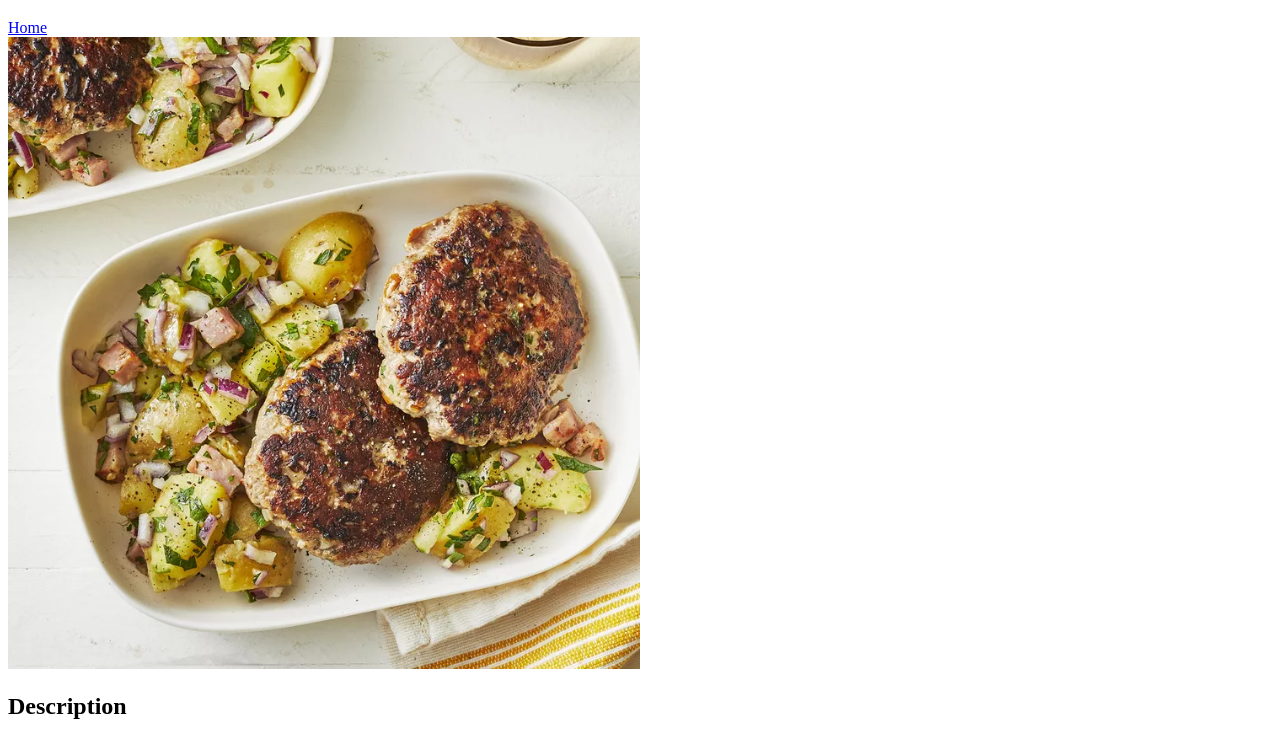
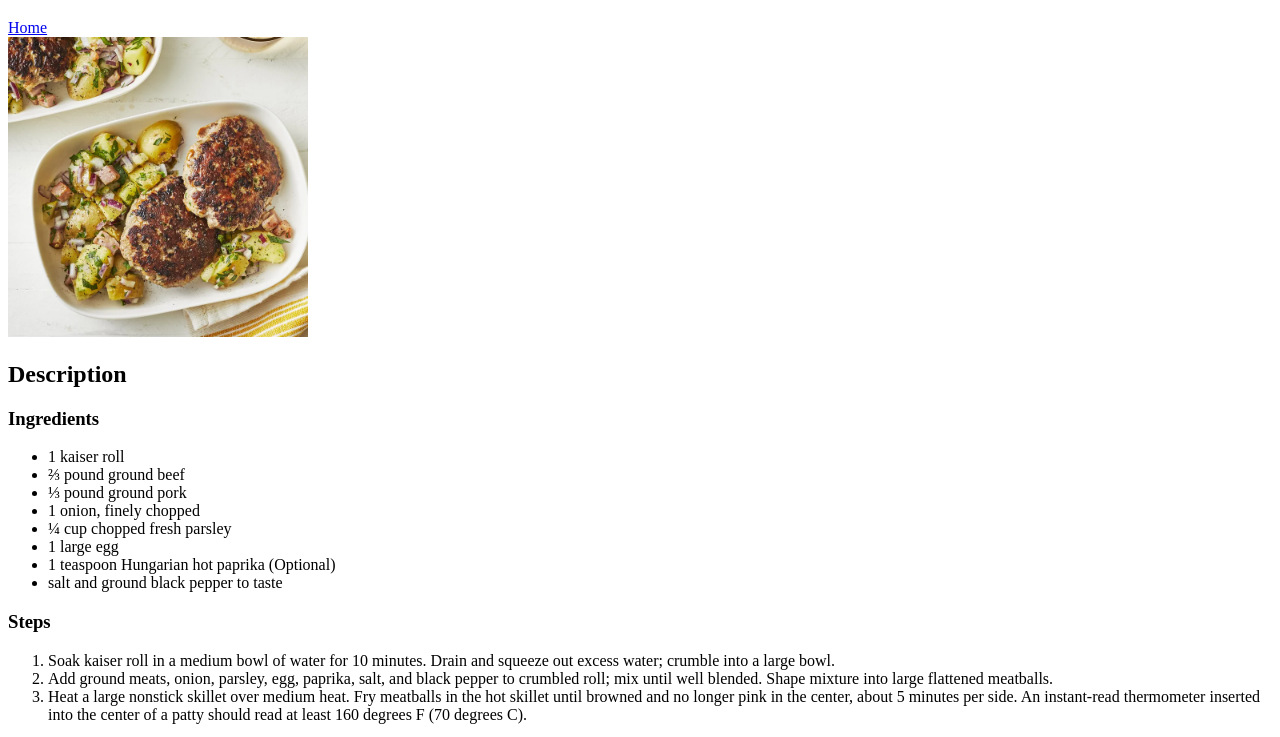
Before and after one commit to Koyu2391/odin-recipes, a plain HTML site: page recipes/hamburger.html in a window 1280 px wide. Shown: the part 61-798 px from the top of the page. Drawn offline with Linux system fonts and the light colour scheme.

Commit message:
fix img size

```diff
--- a/recipes/hamburger.html
+++ b/recipes/hamburger.html
@@ -12,7 +12,7 @@
     <a href="../index.html">Home</a>
     <br>
     <img src="german.webp"
-        width="50%" alt="German hamburger">
+        width="300" alt="German hamburger">
     <h2>Description</h2>
     <h3>Ingredients</h3>
     <ul>
```
